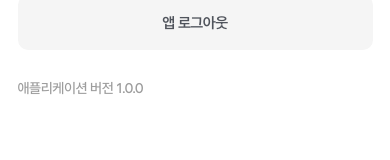
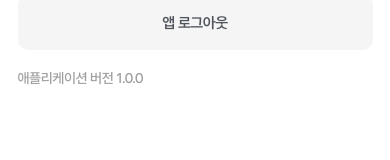
Before and after one commit to iamfiro/sunrin-life-app, a React Native app: screen /Menu in a window 390 px wide. Shown: the part 440-600 px from the top of the page. Built offline with nearby package versions, Linux system fonts and the light colour scheme.

Commit message:
💄 Update application version title margin

```diff
--- a/screens/menu.tsx
+++ b/screens/menu.tsx
@@ -63,7 +63,7 @@ export default function ScreenMenu({ navigation }: IDefaultScreenProps) {
                 <Button type="primary" text="문의하기" onClick={() => { Linking.openURL("https://www.instagram.com/sunrin_life")}} />
                 <View style={{ height: 5 }} />
                 <Button type="secondary" text="앱 로그아웃" onClick={() => { }} />
-                <Title size={6} color="#9d9d9d" weight="200" marginTop={30}>애플리케이션 버전 1.0.0</Title>
+                <Title size={6} color="#9d9d9d" weight="200" marginTop={20}>애플리케이션 버전 1.0.0</Title>
             </View>
         </ScrollView>
         <BottomNavigation pageName="Menu" navigation={navigation} />
```
